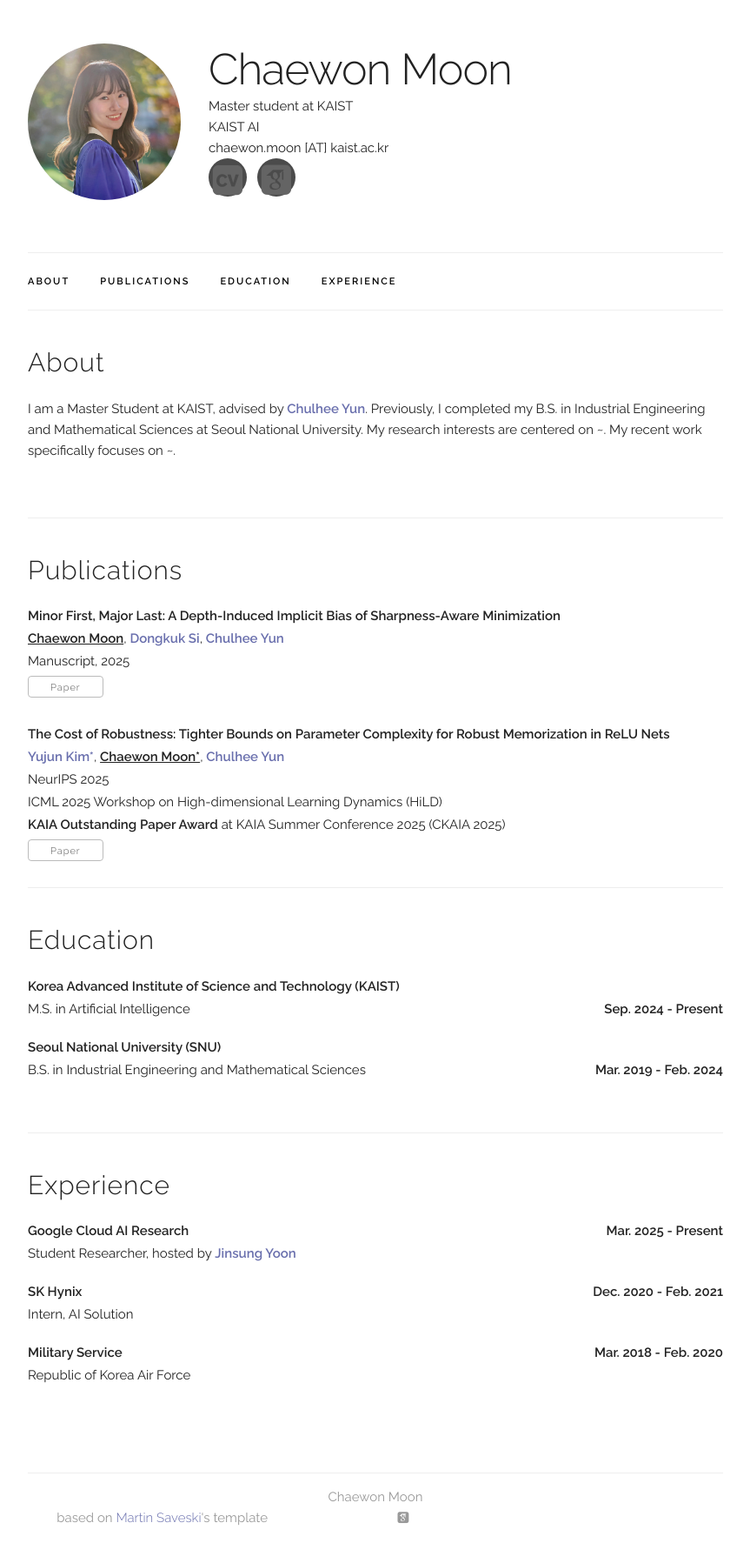
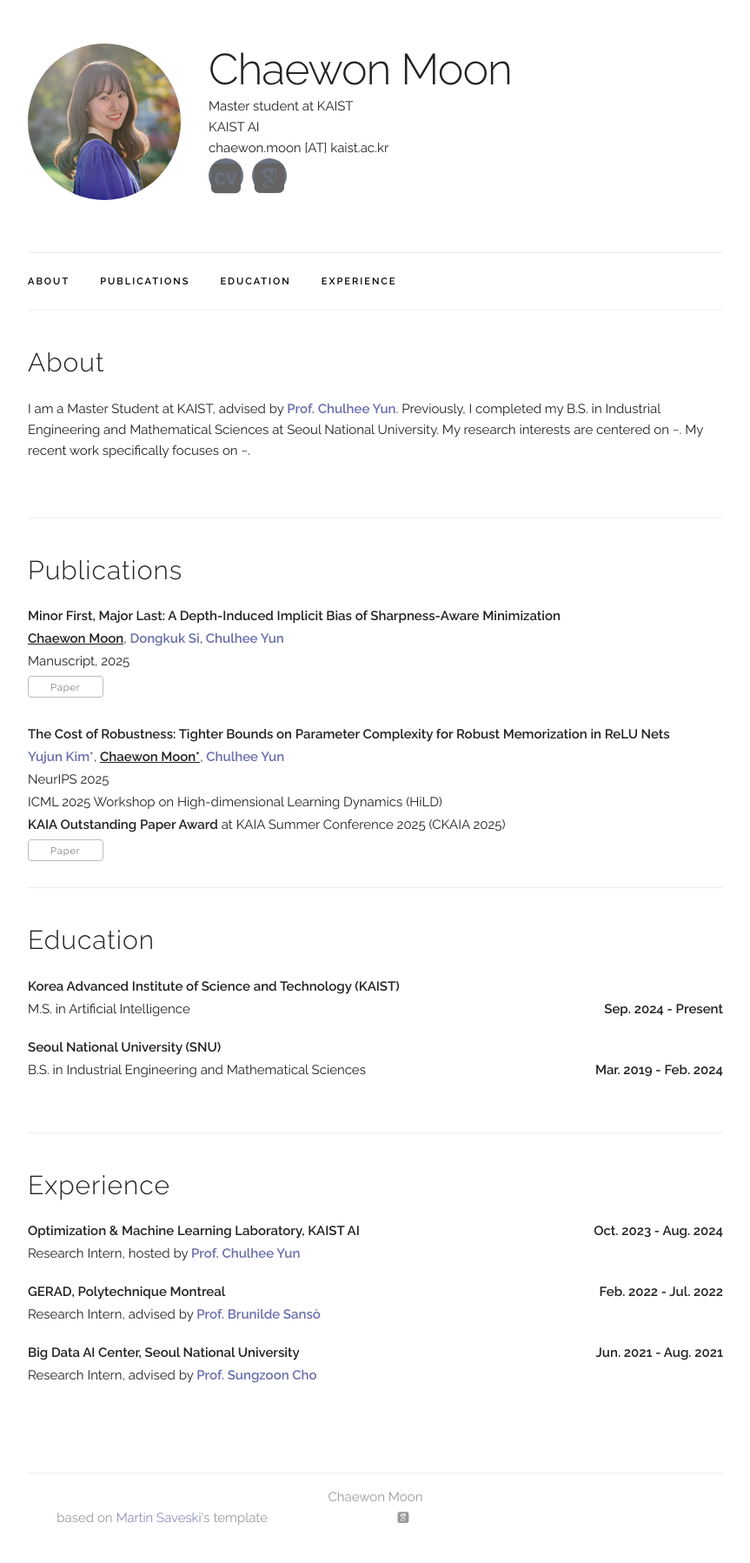
Before and after one commit to chae1m/chae1m.github.io, a Jekyll site: the page built from index.html, in a window 1280 px wide. Shown: the whole page at 87% size, without its empty margins (208-1071 px from the left). Built offline with Jekyll 4.4.1, drawn with Linux system fonts in a browser that asks for light colours; some web fonts are replaced.

Commit message:
add experiences

```diff
--- a/_layouts/default.html
+++ b/_layouts/default.html
@@ -51,8 +51,9 @@
 
   <!-- Favicon
   –––––––––––––––––––––––––––––––––––––––––––––––––– -->
-  <link rel="icon" type="image/png" href={{ "/libs/icon.png" | prepend: site.baseurl }}>
-  <link rel="shortcut icon" type="image/png" href={{ "/libs/icon.png" | prepend: site.baseurl }}>
+  <link rel="icon" type="image/png" href="{{ '/libs/icon.png' | prepend: site.baseurl }}">
+  <link rel="shortcut icon" type="image/png" href="{{ '/libs/icon.png' | prepend: site.baseurl }}">
+
 
 </head>
 <body>
@@ -76,7 +77,7 @@
             <p>{{ site.data.main_info.office }}</p>
             <p>{{ site.data.main_info.email }}</p>
             <p>
-              <span class="round-icon" onclick="window.open('{{ site.data.main_info.cv }}')" style="cursor: pointer">
+              <span class="social-round" onclick="window.open('{{ site.data.main_info.cv }}')" style="cursor: pointer">
                 <i class="fa ai ai-cv-square" aria-hidden="true"></i>
               </span>
 
@@ -88,7 +89,7 @@
                 <i class="fa fa-twitter-square" aria-hidden="true"></i>
               </span>     -->
 
-              <span class="round-icon" onclick="window.open('{{ site.data.main_info.google_scholar }}')" style="cursor: pointer">
+              <span class="social-round" onclick="window.open('{{ site.data.main_info.google_scholar }}')" style="cursor: pointer">
                 <i class="ai fa ai-google-scholar-square" aria-hidden="true"></i>
               </span>
 
--- a/index.html
+++ b/index.html
@@ -5,7 +5,7 @@ layout: default
 <div class="docs-section" id="about">
   <h4>About</h4>
     <p>
-      I am a Master Student at KAIST, advised by <a href="https://chulheeyun.github.io">Chulhee Yun</a>.
+      I am a Master Student at KAIST, advised by <a href="https://chulheeyun.github.io">Prof. Chulhee Yun</a>.
       Previously, I completed my B.S. in Industrial Engineering and Mathematical Sciences at Seoul National University.
       My research interests are centered on ~.
       My recent work specifically focuses on ~.
@@ -142,16 +142,16 @@ layout: default
 <div class="docs-section" id="experience">
   <h4>Experience</h4>
         <div class="paper">
-          <p class="title"><b>Google Cloud AI Research<b style="float:right;">Mar. 2025 - Present</b></b></p>
-          <p> Student Researcher, hosted by <a href="https://sites.google.com/corp/view/jinsungyoon">Jinsung Yoon</a> </p>
+          <p class="title"><b>Optimization & Machine Learning Laboratory, KAIST AI<b style="float:right;">Oct. 2023 - Aug. 2024</b></b></p>
+          <p> Research Intern, hosted by <a href="https://chulheeyun.github.io">Prof. Chulhee Yun</a> </p>
         </div>
         <div class="paper">
-          <p class="title"><b>SK Hynix<b style="float:right;">Dec. 2020 - Feb. 2021</b></b></p>
-          <p> Intern, AI Solution </p>
+          <p class="title"><b>GERAD, Polytechnique Montreal<b style="float:right;">Feb. 2022 - Jul. 2022</b></b></p>
+          <p> Research Intern, advised by <a href="https://www.polymtl.ca/expertises/en/sanso-brunilde">Prof. Brunilde Sansò</a> </p>
         </div>
         <div class="paper">
-          <p class="title"><b>Military Service<b style="float:right;">Mar. 2018 - Feb. 2020</b></b></p>
-          <p> Republic of Korea Air Force </p>
+          <p class="title"><b>Big Data AI Center, Seoul National University<b style="float:right;">Jun. 2021 - Aug. 2021</b></b></p>
+          <p> Research Intern, advised by <a href="http://dm.snu.ac.kr/ko/people/professor">Prof. Sungzoon Cho</a> </p>
         </div>
 </div>
 
```
Also changed, not shown: libs/custom/my_css.css.
